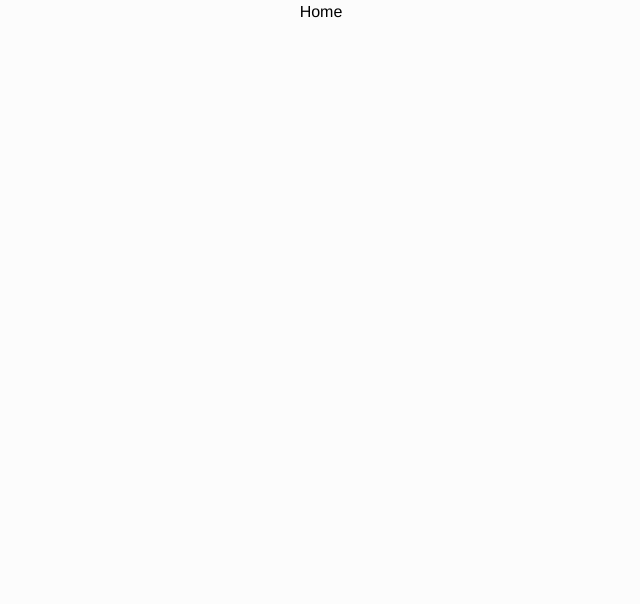
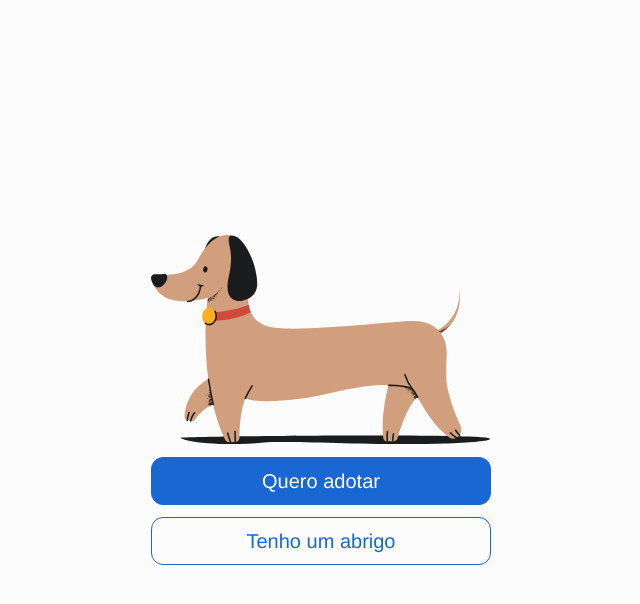
Before and after one commit to TalesPorjanDev/picles-spa, a React (Vite) app: page / in a window 1280 px wide. Shown: the top 604 px of the page, without its empty margins (319-959 px from the left). Built offline with nearby package versions, Linux system fonts and the light colour scheme.

Commit message:
feat: foi criado um redirecionamento para pagina inicial

```diff
--- /dev/null
+++ b/src/components/common/Header/header.tsx
@@ -0,0 +1,3 @@
+export function Header () {
+    return  <></>
+}
--- /dev/null
+++ b/src/components/common/Header/index.ts
@@ -0,0 +1 @@
+export * from './header'
--- a/src/pages/Home/home.tsx
+++ b/src/pages/Home/home.tsx
@@ -1,4 +1,5 @@
 import dog from '../../assets/dog.svg'
+import { Link } from 'react-router-dom'
 import { Button, ButtonVariant } from "../../components/common/Button";
 import styles from './Home.module.css'
 
@@ -6,8 +7,14 @@ export function Home() {
     return (
       <div className={styles.container}>
         <img src ={dog} />
-        <Button variant={ButtonVariant.Default}>Quero adotar</Button>
-        <Button variant={ButtonVariant.Outlined}>Tenho um abrigo</Button>
+
+        <Link to ="/pets">
+            <Button variant={ButtonVariant.Default}>Quero adotar</Button>
+        </Link >
+
+        <Link to="/admin">
+            <Button variant={ButtonVariant.Outlined}>Tenho um abrigo</Button>
+        </Link>
       </div>
     )
 }
--- /dev/null
+++ b/src/pages/Pets/index.ts
@@ -0,0 +1 @@
+export * from './pets'
--- /dev/null
+++ b/src/pages/Pets/pets.tsx
@@ -0,0 +1,3 @@
+export function Pets () {
+    return <></>
+}
```
Also changed, not shown: src/routes.tsx (+12 -1 lines).
